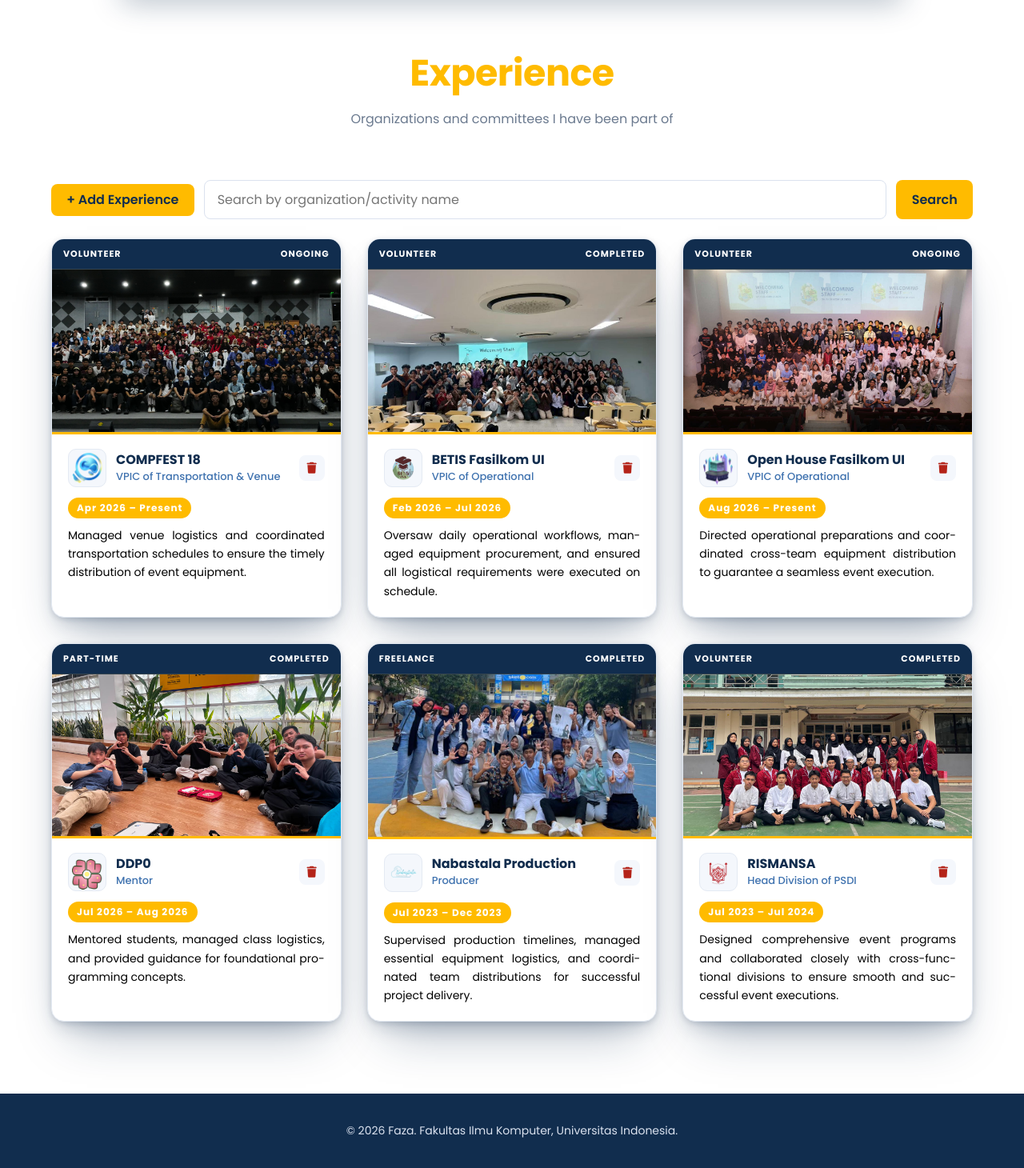
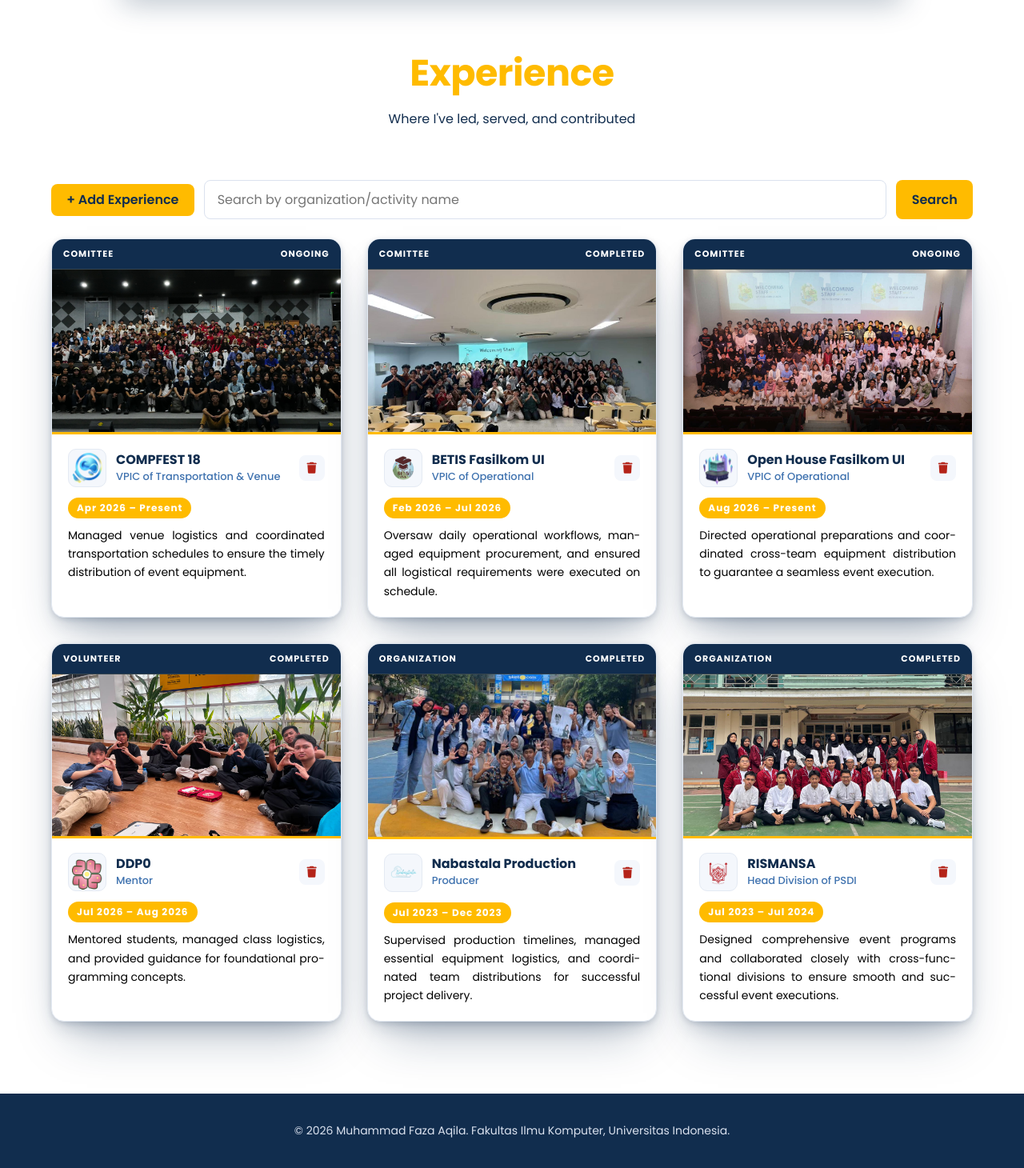
Before and after one commit to fazaaqila09/myportofolio, a Django app: page /experience/ in a window 1280 px wide. Shown: the part 73-1533 px from the top of the page at 80% size. Run offline with Django 5.2, Linux system fonts and the light colour scheme; data comes from the database, SQL or seed files in the repository.

Commit message:
feat: update experience categories, CV opens in new tab, unify footer name

```diff
--- a/main/models.py
+++ b/main/models.py
@@ -3,12 +3,12 @@
 
 class Experience(models.Model):
     EXPERIENCE_CHOICES = [
-        ('internship', 'Internship'),
-        ('research', 'Research'),
+        ('organization', 'Organization'),
+        ('committee', 'Committee'),
         ('volunteer', 'Volunteer'),
         ('part-time', 'Part-Time'),
         ('full-time', 'Full-Time'),
-        ('freelance', 'Freelance'),
+        ('internship', 'Internship'),
     ]
 
     id = models.UUIDField(primary_key=True, default=uuid.uuid4, editable=False)
--- a/main/views.py
+++ b/main/views.py
@@ -43,7 +43,7 @@
             title="COMPFEST 18",
             role="VPIC of Transportation & Venue",
             description="Managed venue logistics and coordinated transportation schedules to ensure the timely distribution of event equipment.",
-            category="volunteer",
+            category="comittee",
             thumbnail="/static/img/exp-cf.jpg",
             logo="/static/img/logo-cf.png"
         )
@@ -54,7 +54,7 @@
             title="BETIS Fasilkom UI",
             role="VPIC of Operational",
             description="Oversaw daily operational workflows, managed equipment procurement, and ensured all logistical requirements were executed on schedule.",
-            category="volunteer",
+            category="comittee",
             thumbnail="/static/img/exp-betis.jpeg",
             logo="/static/img/logo-betis.png"
         )
@@ -66,7 +66,7 @@
             title="Open House Fasilkom UI",
             role="VPIC of Operational",
             description="Directed operational preparations and coordinated cross-team equipment distribution to guarantee a seamless event execution.",
-            category="volunteer",
+            category="comittee",
             thumbnail="/static/img/exp-oh.jpg",
             logo="/static/img/logo-oh.png"
         )
@@ -77,7 +77,7 @@
             title="DDP0",
             role="Mentor",
             description="Mentored students, managed class logistics, and provided guidance for foundational programming concepts.",
-            category="part-time",
+            category="volunteer",
             thumbnail="/static/img/exp-ddp0.jpeg",
             logo="/static/img/logo-ddp0.png"
         )
@@ -89,7 +89,7 @@
             title="Nabastala Production",
             role="Producer",
             description="Supervised production timelines, managed essential equipment logistics, and coordinated team distributions for successful project delivery.",
-            category="freelance",
+            category="organization",
             thumbnail="/static/img/exp-nabastala.jpeg",
             logo="/static/img/logo-nabastala.png"
         )
@@ -101,7 +101,7 @@
             title="RISMANSA",
             role="Head Division of PSDI",
             description="Designed comprehensive event programs and collaborated closely with cross-functional divisions to ensure smooth and successful event executions.",
-            category="volunteer",
+            category="organization",
             thumbnail="/static/img/exp-rismansa.jpeg",
             logo="/static/img/logo-risma.png"
         )
@@ -278,7 +278,8 @@
 
     if search_query:
         projects = projects.filter(
-            Q(title__icontains=search_query) | Q(description__icontains=search_query)
+            Q(title__icontains=search_query)
+            | Q(description__icontains=search_query)
         )
 
     projects_json = serializers.serialize("json", projects)
--- a/static/css/style.css
+++ b/static/css/style.css
@@ -1172,7 +1172,7 @@
 }
 
 .exp-sub {
-    color: #6B7A8F;            /* latar section ini putih, jadi teks gelap */
+    color: #112D4E;            /* latar section ini putih, jadi teks gelap */
 }
 
 /* Jendela marquee: selebar layar penuh, bukan dibatasi container,
--- a/templates/base.html
+++ b/templates/base.html
@@ -37,7 +37,7 @@
     {% block content %}{% endblock content %}
 
     <footer class="site-footer">
-        <p>&copy; 2026 {{ name }}. Fakultas Ilmu Komputer, Universitas Indonesia.</p>
+        <p>&copy; 2026 Muhammad Faza Aqila. Fakultas Ilmu Komputer, Universitas Indonesia.</p>
     </footer>
 
 </body>
--- a/templates/education.html
+++ b/templates/education.html
@@ -9,7 +9,7 @@
 
         <div class="section-head">
             <h2 class="section-title">Education</h2>
-            <p class="section-sub">My educational journey from school to university</p>
+            <p class="section-sub">	Where I've studied, learned, and grown</p>
         </div>
 
         <div class="timeline">
--- a/templates/experience.html
+++ b/templates/experience.html
@@ -8,7 +8,7 @@
 
     <div class="section-head">
         <h2 class="section-title exp-title">Experience</h2>
-        <p class="section-sub exp-sub">Organizations and committees I have been part of</p>
+        <p class="section-sub exp-sub">Where I've led, served, and contributed</p>
     </div>
 
     <div class="exp-toolbar">
--- a/templates/index.html
+++ b/templates/index.html
@@ -64,8 +64,8 @@
                 </div>
             </dl>
 
-            <!-- Tombol unduh CV, file diambil dari folder static -->
-            <a class="cv-button" href="{% static 'files/CV - Muhammad Faza Aqila.pdf' %}" download>
+            <!-- Tombol CV: dibuka di tab baru (viewer PDF browser), file diambil dari folder static -->
+            <a class="cv-button" href="{% static 'files/CV - Muhammad Faza Aqila.pdf' %}" target="_blank" rel="noopener">
                 <i class="fa-solid fa-download"></i>
                 Download CV
             </a>
```
Also changed, not shown: main/migrations/0007_alter_experience_category.py (added).
